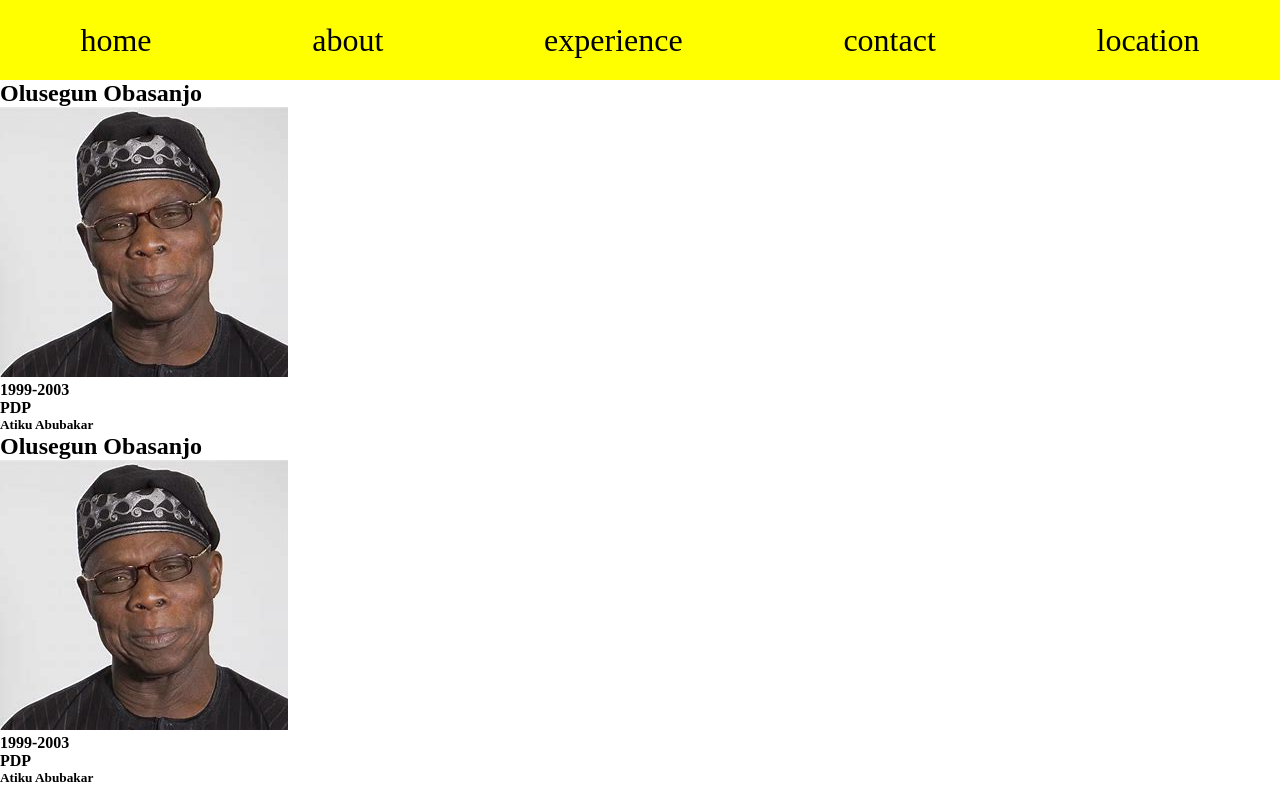
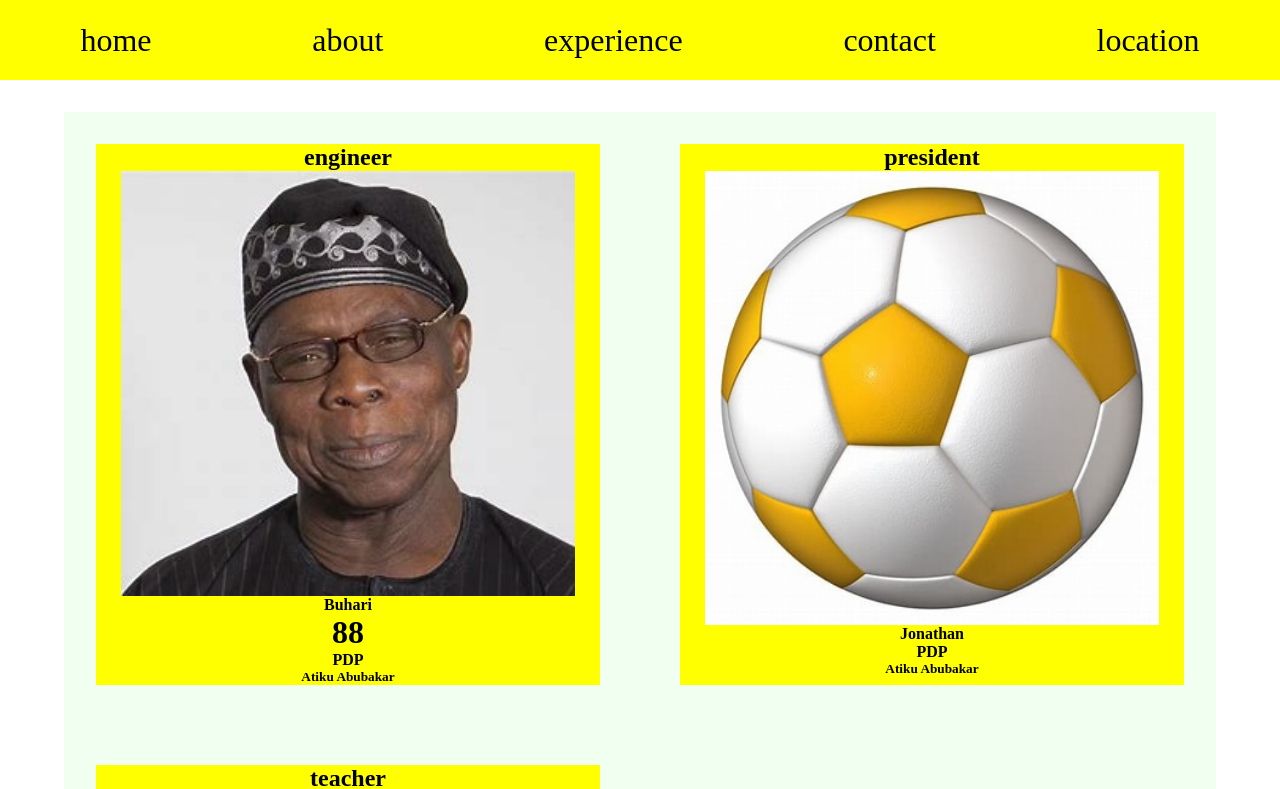
Before and after one commit to Codekazuki/hta-class-for-react, a React (Create React App) app: page / in a window 1280 px wide. Shown: the top 789 px of the page. Built offline with nearby package versions, Linux system fonts and the light colour scheme.

Commit message:
hta react class

```diff
--- a/src/App.css
+++ b/src/App.css
@@ -51,3 +51,23 @@ a {
   font-size: 6rem;
   color: blue;
 }
+.list {
+  width: 90dvw;
+  max-width: 1170px;
+  margin: 2rem auto;
+  display: grid;
+  grid-template-columns: repeat(2, 1fr);
+  gap: 1rem;
+  background-color: rgb(240, 255, 240);
+}
+.card img {
+  width: 90%;
+  object-fit: cover;
+}
+.card {
+  margin: 2rem;
+  background-color: yellow;
+  display: flex;
+  flex-direction: column;
+  align-items: center;
+}
--- a/src/components/Card.js
+++ b/src/components/Card.js
@@ -1,12 +1,12 @@
 import React from "react";
-import obf from "../asset/images/obj.jfif";
 
-const Card = () => {
+const Card = (props) => {
   return (
-    <div>
-      <h2>Olusegun Obasanjo</h2>
-      <img src={obf} alt='' />
-      <h4>1999-2003</h4>
+    <div className='card'>
+      <h2>{props.job}</h2>
+      <img src={props.img} alt={props.name} />
+      <h4>{props.name}</h4>
+      <h1>{props.age}</h1>
       <h4>PDP</h4>
       <h5>Atiku Abubakar</h5>
     </div>
--- a/src/components/CardList.js
+++ b/src/components/CardList.js
@@ -1,12 +1,14 @@
 import React from "react";
 import Card from "./Card";
+import obf from "../asset/images/obj.jfif";
+import baaa from "../asset/images/boolu.jfif";
 
 const CardList = () => {
   return (
-    <div>
-      <Card />
-      <Card />
-      <Card />
+    <div className='list'>
+      <Card job='engineer' name='Buhari' img={obf} age={88} />
+      <Card job='president' name='Jonathan' img={baaa} />
+      <Card job='teacher' name='Tinubu' />
     </div>
   );
 };
```
